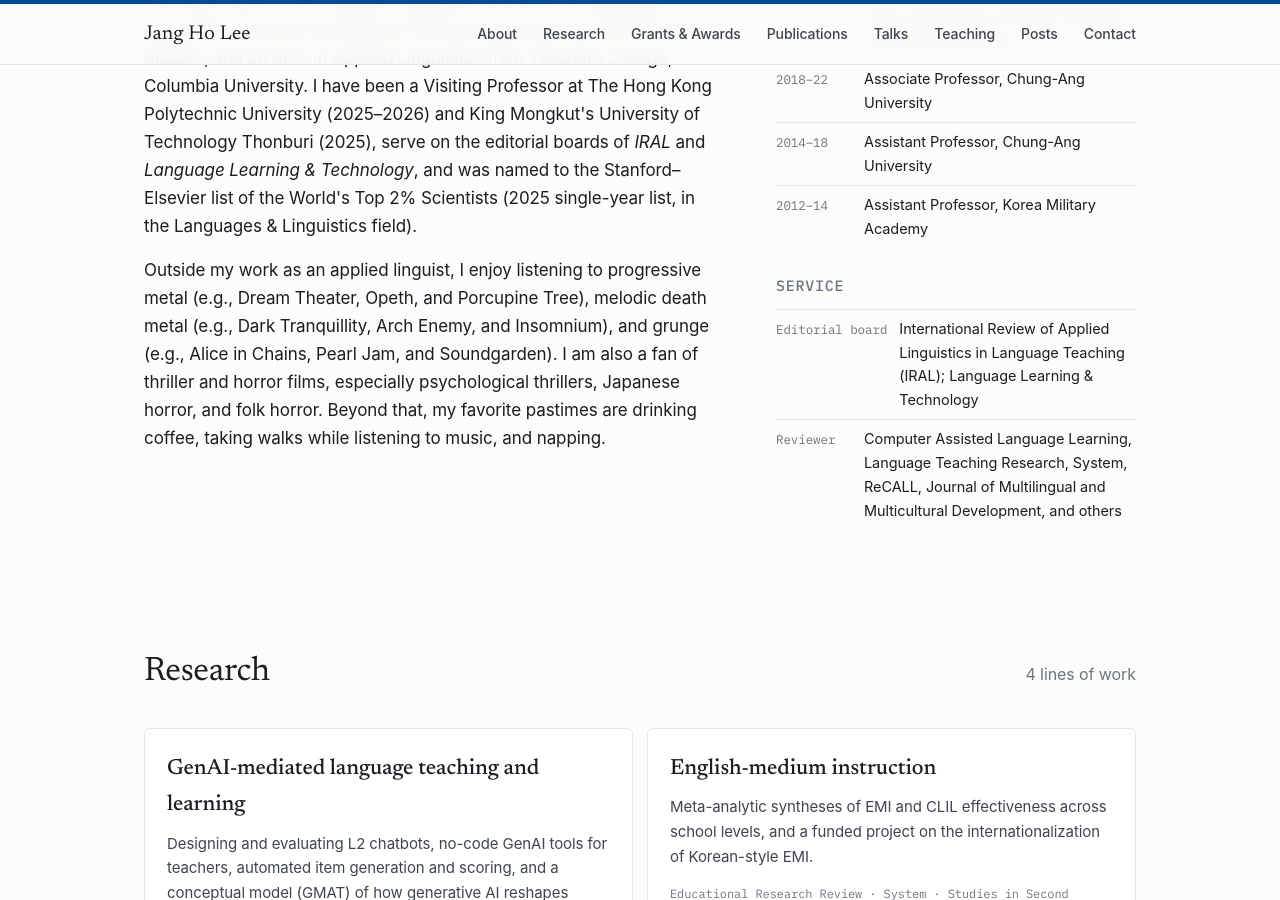
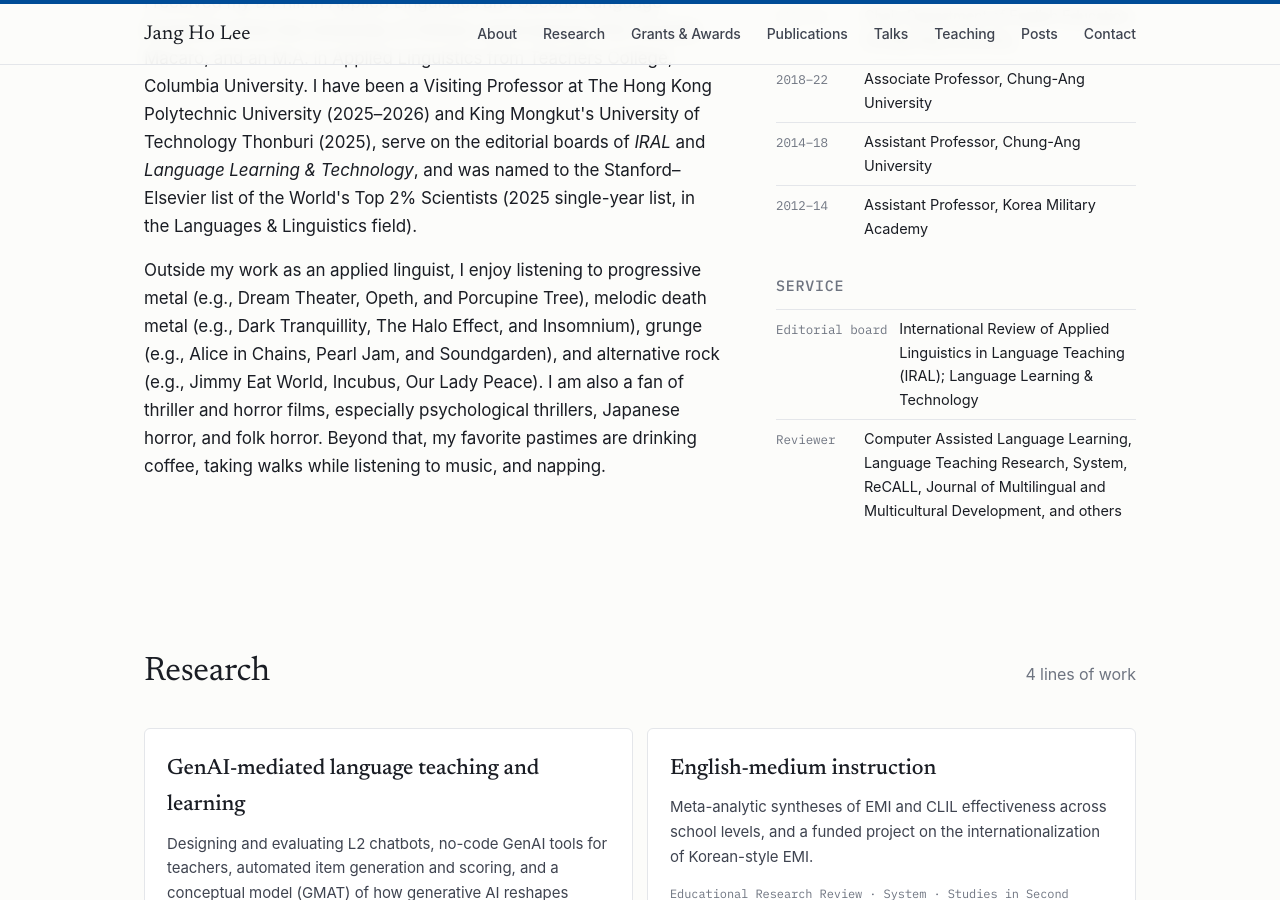
Before and after one commit to jangho330/jangho330.github.io, a Jekyll site: the page built from index.html, in a window 1280 px wide and 900 px high, scrolled down 1240 px. Built offline with Jekyll 4.4.1, drawn with Linux system fonts in a browser that asks for light colours; some web fonts are replaced.

Commit message:
Update index.html

```diff
--- a/index.html
+++ b/index.html
@@ -35,7 +35,7 @@ title: Jang Ho Lee — Professor of English Education, Chung-Ang University
       <p>I am Professor of English Education at Chung-Ang University in Seoul, where I have served as Chair of the Department of English Education (2023–2025) and Director of the Digital Education Support Center (2024–2026). My research examines how technology — most recently generative AI — is reshaping second language teaching and learning, alongside long-standing interests in English-medium instruction and the language instructors use in English classrooms.</p>
       <p>Much of my work synthesizes the field's evidence through meta-analysis, with recent articles in <em>Review of Educational Research</em>, <em>Educational Research Review</em>, <em>Applied Linguistics</em>, and <em>Language Learning &amp; Technology</em>. Current projects build and evaluate L2 chatbots, explore no-code approaches that let teachers create their own GenAI tools, and develop <em>GenAI-mediated activity theory</em> as a framework for understanding teachers' changing practice.</p>
       <p>I received my D.Phil. in Applied Linguistics and Second Language Acquisition from the University of Oxford, supervised by Prof. Ernesto Macaro, and an M.A. in Applied Linguistics from Teachers College, Columbia University. I have been a Visiting Professor at The Hong Kong Polytechnic University (2025–2026) and King Mongkut's University of Technology Thonburi (2025), serve on the editorial boards of <em>IRAL</em> and <em>Language Learning &amp; Technology</em>, and was named to the Stanford–Elsevier list of the World's Top 2% Scientists (2025 single-year list, in the Languages &amp; Linguistics field).</p>
-      <p>Outside my work as an applied linguist, I enjoy listening to progressive metal (e.g., Dream Theater, Opeth, and Porcupine Tree), melodic death metal (e.g., Dark Tranquillity, Arch Enemy, and Insomnium), and grunge (e.g., Alice in Chains, Pearl Jam, and Soundgarden). I am also a fan of thriller and horror films, especially psychological thrillers, Japanese horror, and folk horror. Beyond that, my favorite pastimes are drinking coffee, taking walks while listening to music, and napping.</p>
+      <p>Outside my work as an applied linguist, I enjoy listening to progressive metal (e.g., Dream Theater, Opeth, and Porcupine Tree), melodic death metal (e.g., Dark Tranquillity, The Halo Effect, and Insomnium), grunge (e.g., Alice in Chains, Pearl Jam, and Soundgarden), and alternative rock (e.g., Jimmy Eat World, Incubus, Our Lady Peace). I am also a fan of thriller and horror films, especially psychological thrillers, Japanese horror, and folk horror. Beyond that, my favorite pastimes are drinking coffee, taking walks while listening to music, and napping.</p>
     </div>
     <aside class="aside">
       <h3>Education</h3>
```
